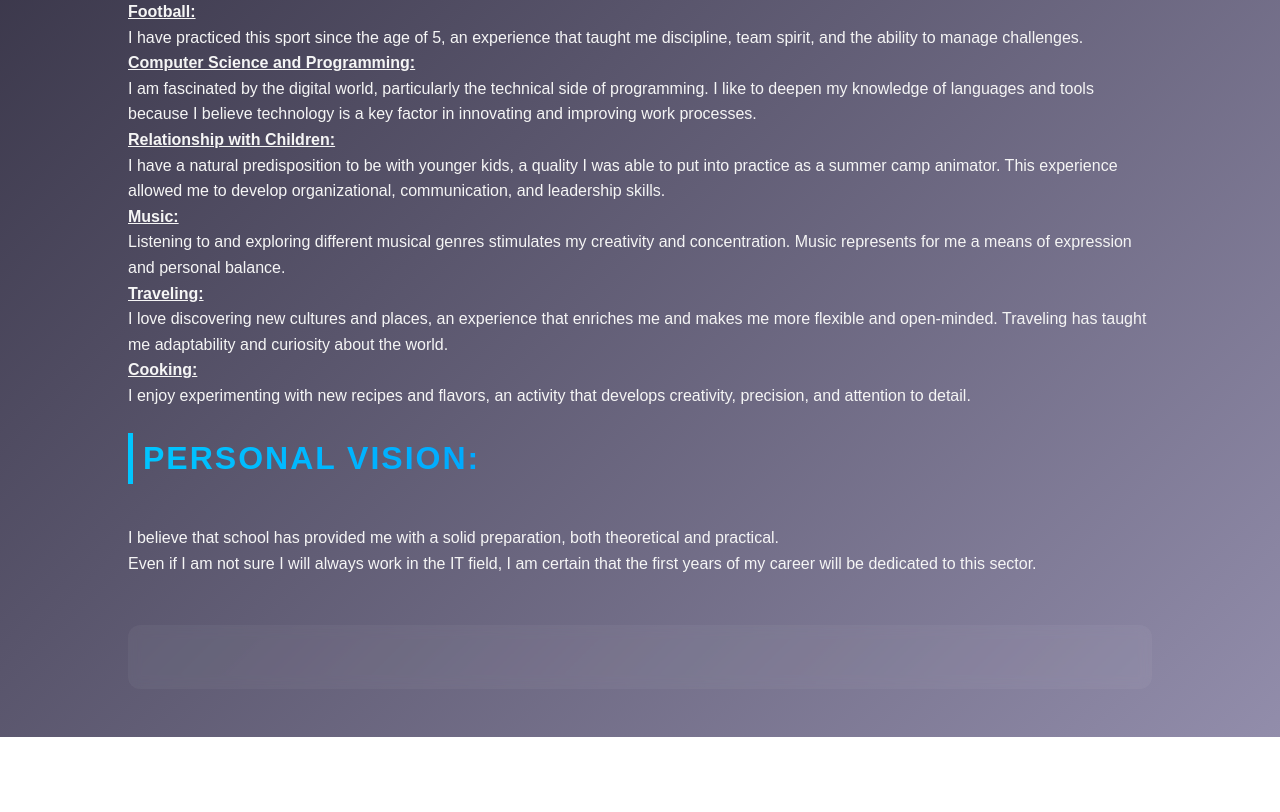
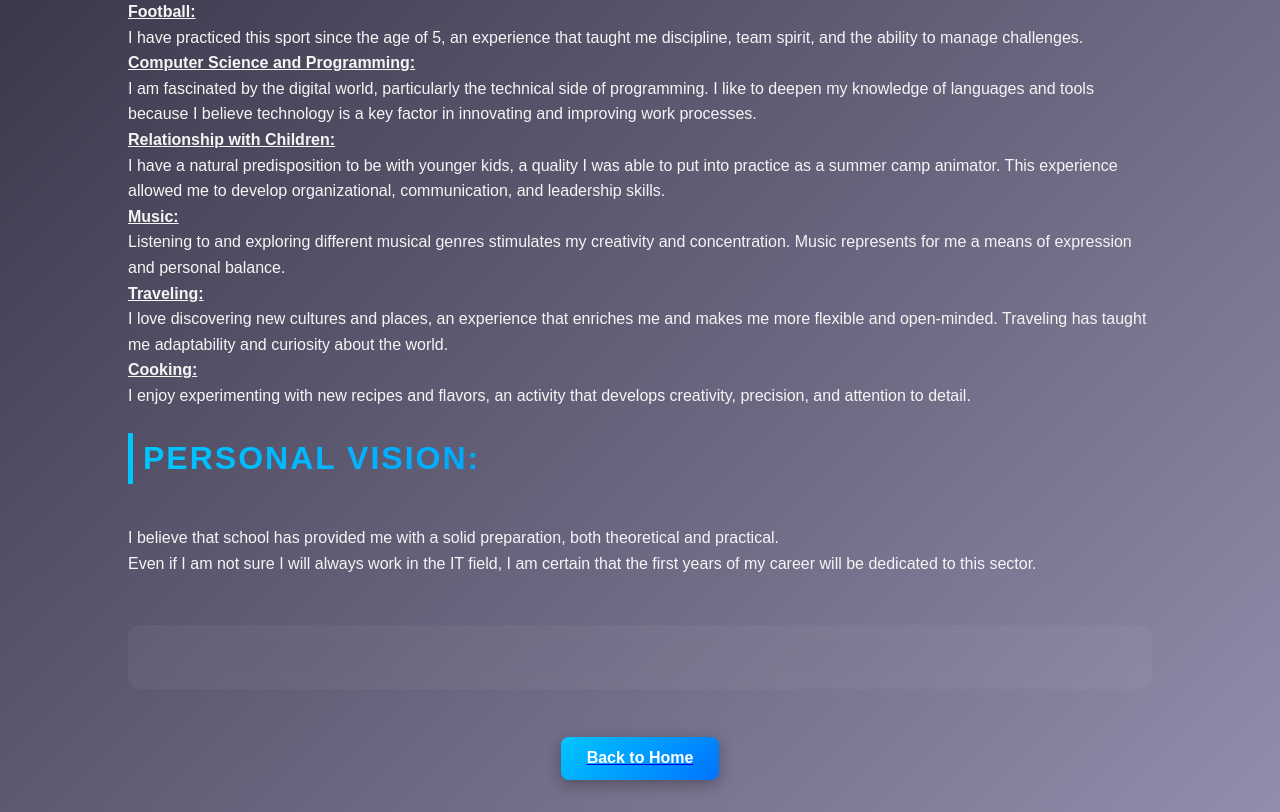
Before and after one commit to NicolaScalcon/Progetto_inglese, a plain HTML site: page maggiori_info.html in a window 1280 px wide. Shown: the part 692-1504 px from the top of the page. Before the commit the page ends 1429 px from the top, so only its background shows below. Drawn offline with Linux system fonts and the light colour scheme.

Commit message:
modificati file

```diff
--- a/maggiori_info.html
+++ b/maggiori_info.html
@@ -30,5 +30,10 @@
             I believe that school has provided me with a solid preparation, both theoretical and practical.<br>
             Even if I am not sure I will always work in the IT field, I am certain that the first years of my career will be dedicated to this sector.
       </p>
+
+      <!-- Back button -->
+      <a href="index.html">
+        <button type="button">Back to Home</button>
+      </a>
   </body>
 </html>
--- a/style_info.css
+++ b/style_info.css
@@ -71,3 +71,32 @@ p {
     font-size: 1.6rem;
   }
 }
+
+/* Stile per il bottone */
+button {
+  display: flex;
+  margin: 2rem auto; /* auto lo centra orizzontalmente */
+  background: linear-gradient(135deg, #00c6ff, #0072ff);
+  color: #fff;
+  border: none;
+  padding: 0.8rem 1.6rem;
+  border-radius: 8px;
+  font-size: 1rem;
+  font-weight: 600;
+  cursor: pointer;
+  transition: all 0.3s ease;
+  box-shadow: 0 4px 15px rgba(0,0,0,0.3);
+}
+
+/* Effetto hover */
+button:hover {
+  background: linear-gradient(135deg, #0072ff, #00c6ff);
+  transform: translateY(-3px);
+  box-shadow: 0 6px 20px rgba(0,0,0,0.4);
+}
+
+/* Effetto click */
+button:active {
+  transform: scale(0.95);
+  box-shadow: 0 2px 10px rgba(0,0,0,0.3);
+}
```
